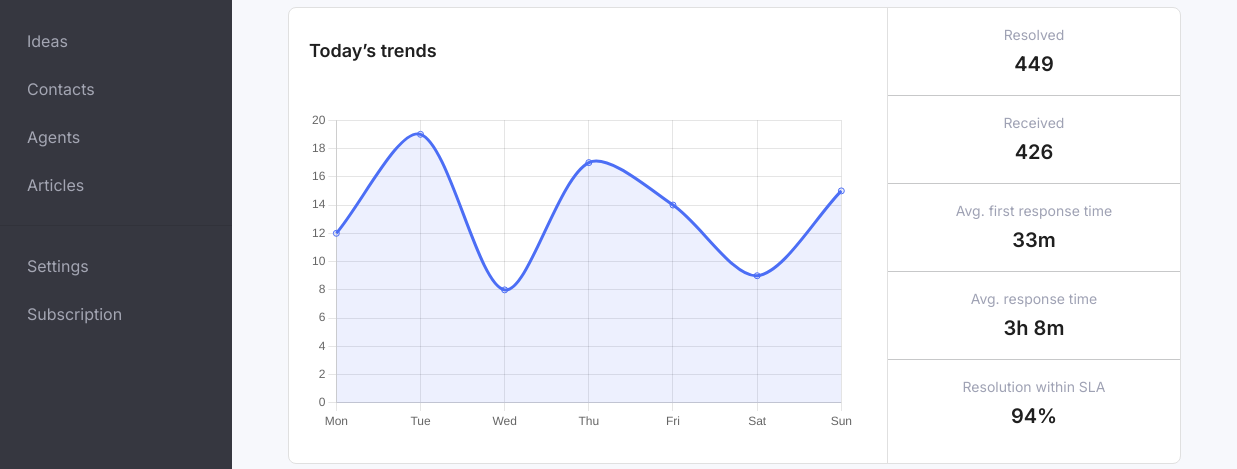
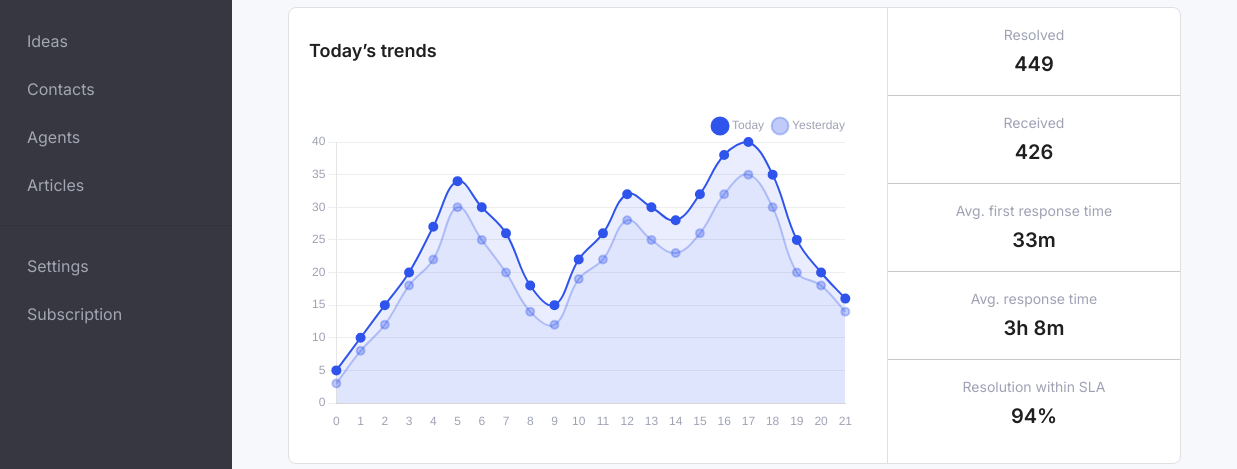
Before and after one commit to mudlbum/bootstrap, a website: page public/index.html in a window 1280 px wide. Shown: the part 249-718 px from the top of the page, 43-1280 px from the left. Drawn offline with nearby package versions, Linux system fonts and the light colour scheme.

Commit message:
update again

```diff
--- a/public/index.html
+++ b/public/index.html
@@ -264,29 +264,73 @@
   <!-- Chart Initialization -->
   <script>
     const ctx = document.getElementById("trendChart").getContext("2d");
+
     const trendChart = new Chart(ctx, {
       type: "line",
       data: {
-        labels: ["Mon", "Tue", "Wed", "Thu", "Fri", "Sat", "Sun"],
+        labels: ["0", "1", "2", "3", "4", "5", "6", "7", "8", "9", "10", "11", "12", "13", "14", "15", "16", "17", "18", "19", "20", "21"],
         datasets: [
           {
-            label: "Resolved Tickets",
-            data: [12, 19, 8, 17, 14, 9, 15],
+            label: "Today",
+            data: [5, 10, 15, 20, 27, 34, 30, 26, 18, 15, 22, 26, 32, 30, 28, 32, 38, 40, 35, 25, 20, 16],
+            borderColor: "rgba(47, 84, 235, 1)",
+            backgroundColor: "rgba(47, 84, 235, 0.1)",
+            pointBackgroundColor: "rgba(47, 84, 235, 1)",
+            borderWidth: 2,
+            pointRadius: 4,
+            pointHoverRadius: 6,
             fill: true,
-            backgroundColor: "rgba(76, 110, 245, 0.1)",
-            borderColor: "rgba(76, 110, 245, 1)",
-            tension: 0.3,
+            tension: 0.4
           },
-        ],
+          {
+            label: "Yesterday",
+            data: [3, 8, 12, 18, 22, 30, 25, 20, 14, 12, 19, 22, 28, 25, 23, 26, 32, 35, 30, 20, 18, 14],
+            borderColor: "rgba(47, 84, 235, 0.3)",
+            backgroundColor: "rgba(47, 84, 235, 0.05)",
+            pointBackgroundColor: "rgba(47, 84, 235, 0.3)",
+            borderWidth: 2,
+            pointRadius: 4,
+            pointHoverRadius: 6,
+            fill: true,
+            tension: 0.4
+          }
+        ]
       },
       options: {
         responsive: true,
         maintainAspectRatio: false,
-        scales: { y: { beginAtZero: true } },
-        plugins: { legend: { display: false } },
-      },
+        scales: {
+          y: {
+            beginAtZero: true,
+            grid: { color: "#eee" },
+            ticks: { color: "#9fa2b4" }
+          },
+          x: {
+            grid: { display: false },
+            ticks: { color: "#9fa2b4" }
+          }
+        },
+        plugins: {
+          legend: {
+            display: true,
+            labels: { usePointStyle: true, color: "#9fa2b4" },
+            position: "top",
+            align: "end"
+          },
+          tooltip: {
+            backgroundColor: "#fff",
+            titleColor: "#1f1f1f",
+            bodyColor: "#1f1f1f",
+            borderColor: "#ccc",
+            borderWidth: 1,
+            displayColors: false,
+            bodySpacing: 6
+          }
+        }
+      }
     });
   </script>
+
 </body>
 
 </html>
```
